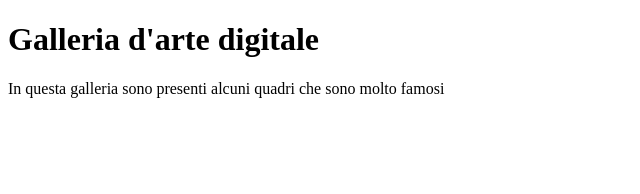
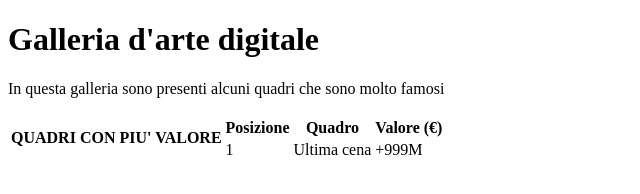
Before and after one commit to gabrielecapris-boop/Galleria-digitale-Capris, a plain HTML site: page index.html in a window 1280 px wide. Shown: the whole page, without its empty margins (0-640 px from the left). Drawn offline with Linux system fonts and the light colour scheme.

Commit message:
creazione primo quadro in tabella

```diff
--- a/index.html
+++ b/index.html
@@ -8,7 +8,17 @@
         <p>In questa galleria sono presenti alcuni quadri che sono molto famosi</p>
         <table>
             <tr>
-
+                <th rowspan="3">QUADRI CON PIU' VALORE</th>
+            </tr>
+            <tr>
+                <th>Posizione</th>
+                <th>Quadro</th>
+                <th>Valore (€)</th>
+            </tr>
+            <tr>
+                <td>1</td>
+                <td>Ultima cena</td>
+                <td>+999M</td>
             </tr>
         </table>
     </body>
```
